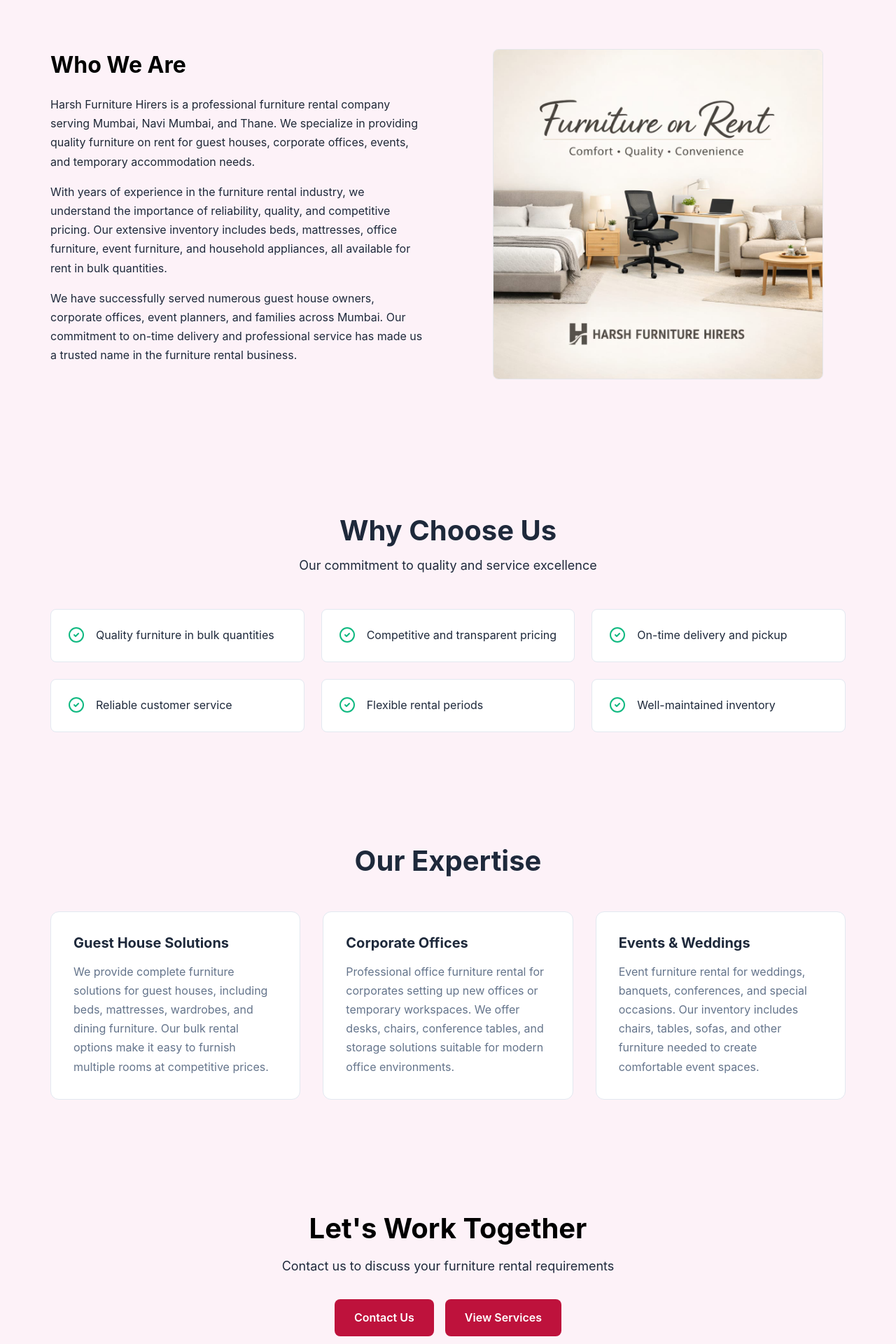
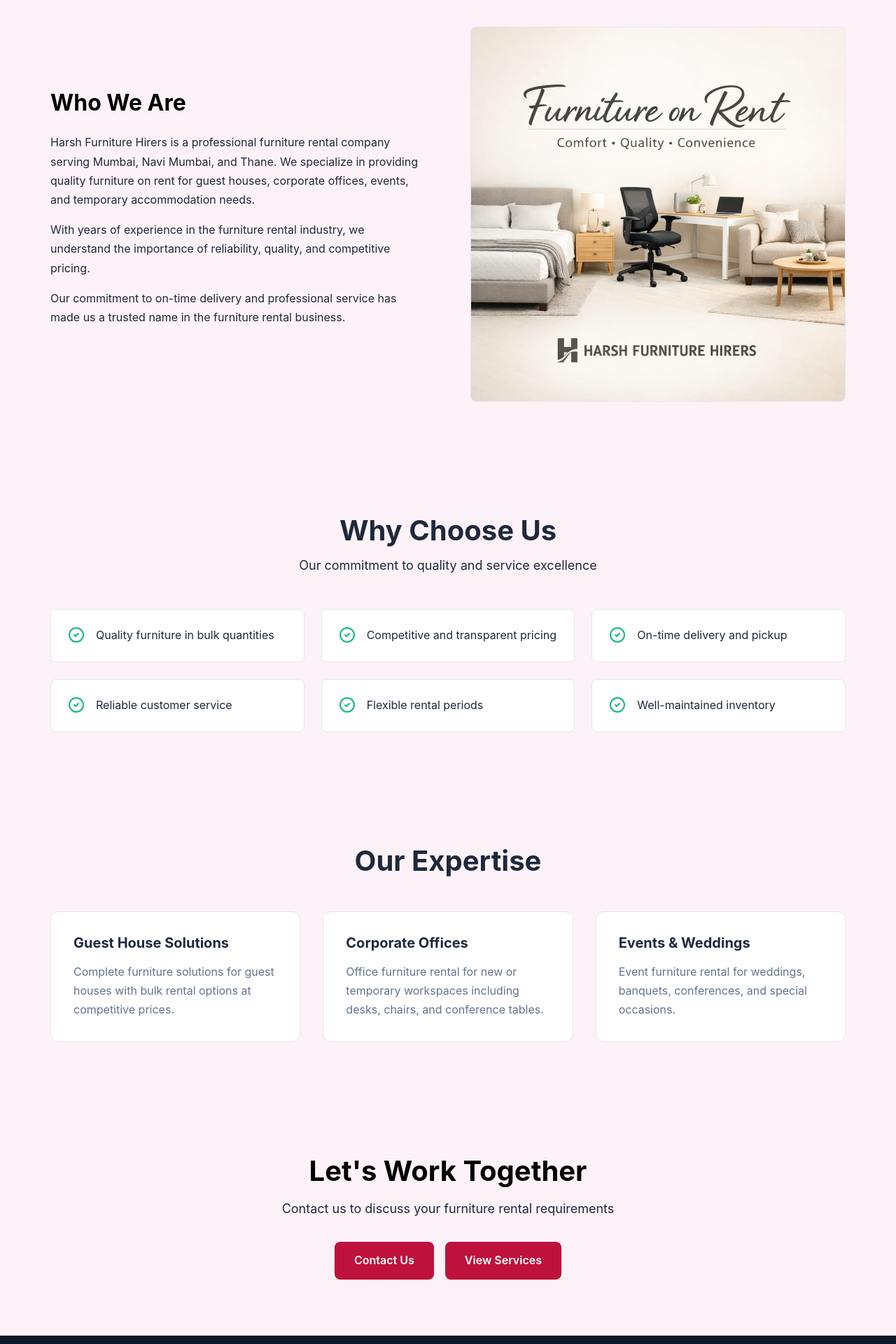
Before and after one commit to Kashyap2210/harsh-furniture-static-website, a React (Vite) app: page /about in a window 1280 px wide. Shown: the part 340-2260 px from the top of the page at 70% size. Built offline with nearby package versions, Linux system fonts and the light colour scheme.

Commit message:
about-component-refactor

```diff
--- a/src/components/about/About.tsx
+++ b/src/components/about/About.tsx
@@ -1,8 +1,9 @@
-import { CheckCircle2 } from "lucide-react";
-import { Link } from "react-router-dom";
-import aboutUs from "../../assets/gallery/AboutUs.jpeg";
-import { values } from "../../data/data";
 import SEO from "../SEO";
+import AboutCTA from "./AboutCTA";
+import AboutHero from "./AboutHero";
+import OurExpertise from "./OurExpertise";
+import WhoWeAre from "./WhoWeAre";
+import WhyChooseUs from "./WhyChooseUs";
 
 export default function About() {
   return (
@@ -13,129 +14,11 @@
         keywords="furniture rental Mumbai, about Harsh Furniture Hirers, furniture hire company"
       />
 
-      <section className="page-hero bg-pink-50">
-        <div className="container">
-          <h1 className="page-title">About Harsh Furniture Hirers</h1>
-          <p className="page-subtitle">
-            Your trusted partner for quality furniture rental in Mumbai, Navi
-            Mumbai, and Thane
-          </p>
-        </div>
-      </section>
-
-      <section className="section bg-pink-50">
-        <div className="container">
-          <div className="content-grid">
-            <div className="content-text">
-              <h2 className="content-heading text-black">Who We Are</h2>
-              <p className="content-paragraph text-gray-800">
-                Harsh Furniture Hirers is a professional furniture rental
-                company serving Mumbai, Navi Mumbai, and Thane. We specialize in
-                providing quality furniture on rent for guest houses, corporate
-                offices, events, and temporary accommodation needs.
-              </p>
-              <p className="content-paragraph">
-                With years of experience in the furniture rental industry, we
-                understand the importance of reliability, quality, and
-                competitive pricing. Our extensive inventory includes beds,
-                mattresses, office furniture, event furniture, and household
-                appliances, all available for rent in bulk quantities.
-              </p>
-              <p className="content-paragraph">
-                We have successfully served numerous guest house owners,
-                corporate offices, event planners, and families across Mumbai.
-                Our commitment to on-time delivery and professional service has
-                made us a trusted name in the furniture rental business.
-              </p>
-            </div>
-            <div className="content-image">
-              <div className="image-placeholder">
-                <img src={aboutUs} alt="" className="border rounded-lg" />
-              </div>
-            </div>
-          </div>
-        </div>
-      </section>
-
-      <section className="section section-alt bg-pink-50">
-        <div className="container">
-          <div className="section-header">
-            <h2 className="section-title">Why Choose Us</h2>
-            <p className="section-subtitle">
-              Our commitment to quality and service excellence
-            </p>
-          </div>
-          <div className="values-grid">
-            {values.map((value, index) => (
-              <div key={index} className="value-item">
-                <CheckCircle2 size={24} className="value-icon" />
-                <p>{value}</p>
-              </div>
-            ))}
-          </div>
-        </div>
-      </section>
-
-      <section className="section bg-pink-50">
-        <div className="container">
-          <div className="section-header">
-            <h2 className="section-title">Our Expertise</h2>
-          </div>
-          <div className="expertise-grid">
-            <div className="expertise-card">
-              <h3>Guest House Solutions</h3>
-              <p>
-                We provide complete furniture solutions for guest houses,
-                including beds, mattresses, wardrobes, and dining furniture. Our
-                bulk rental options make it easy to furnish multiple rooms at
-                competitive prices.
-              </p>
-            </div>
-            <div className="expertise-card">
-              <h3>Corporate Offices</h3>
-              <p>
-                Professional office furniture rental for corporates setting up
-                new offices or temporary workspaces. We offer desks, chairs,
-                conference tables, and storage solutions suitable for modern
-                office environments.
-              </p>
-            </div>
-            <div className="expertise-card">
-              <h3>Events & Weddings</h3>
-              <p>
-                Event furniture rental for weddings, banquets, conferences, and
-                special occasions. Our inventory includes chairs, tables, sofas,
-                and other furniture needed to create comfortable event spaces.
-              </p>
-            </div>
-          </div>
-        </div>
-      </section>
-
-      <section className="cta-section bg-pink-50">
-        <div className="container">
-          <div className="cta-content">
-            <h2 className="cta-title text-black">Let's Work Together</h2>
-            <p className="cta-text ">
-              Contact us to discuss your furniture rental requirements
-            </p>
-            <div className="cta-buttons">
-              <Link
-                to="/contact"
-                className="button bg-rose-700 button-light text-white"
-              >
-                Contact Us
-              </Link>
-              <Link
-                to="/services"
-                className="button button-light text-white bg-rose-700"
-              >
-                View Services
-              </Link>
-            </div>
-          </div>
-        </div>
-      </section>
+      <AboutHero />
+      <WhoWeAre />
+      <WhyChooseUs />
+      <OurExpertise />
+      <AboutCTA />
     </>
   );
 }
```
